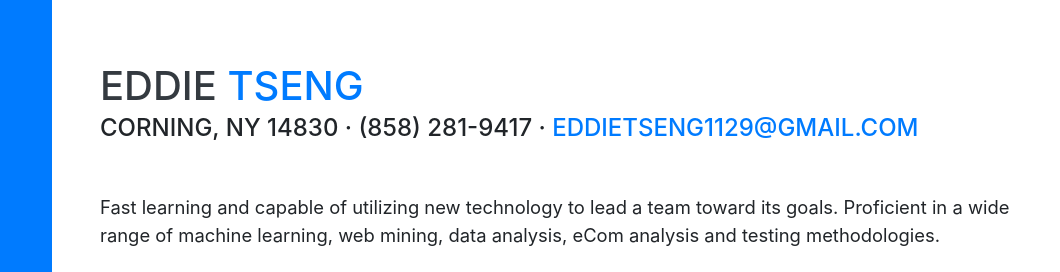
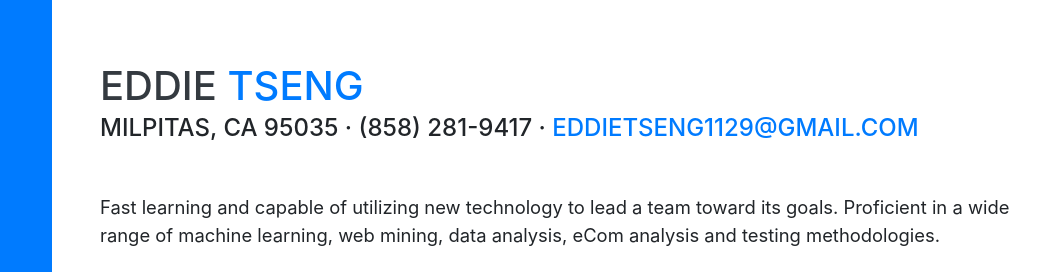
Before and after one commit to eddietseng1129/resume, a website with bundled scripts: page index.html in a window 1280 px wide. Shown: the part 192-464 px from the top of the page, 220-1280 px from the left. Built offline with nearby package versions, Linux system fonts and the light colour scheme; a web font is replaced by a local one.

Commit message:
Update location

```diff
--- a/index.html
+++ b/index.html
@@ -73,7 +73,7 @@
         <h1 class="mb-0">Eddie
           <span class="text-primary">Tseng</span>
         </h1>
-        <div class="subheading mb-5">Corning, NY 14830 · (858) 281-9417 ·
+        <div class="subheading mb-5">Milpitas, CA 95035 · (858) 281-9417 ·
           <a href="mailto:eddietseng1129@gmail.com">eddietseng1129@gmail.com</a>
         </div>
         <p class="lead mb-5">Fast learning and capable of utilizing new technology to lead a team toward its goals. Proficient in a wide range of machine learning, web mining, data analysis, eCom analysis and testing methodologies.</p>
```
